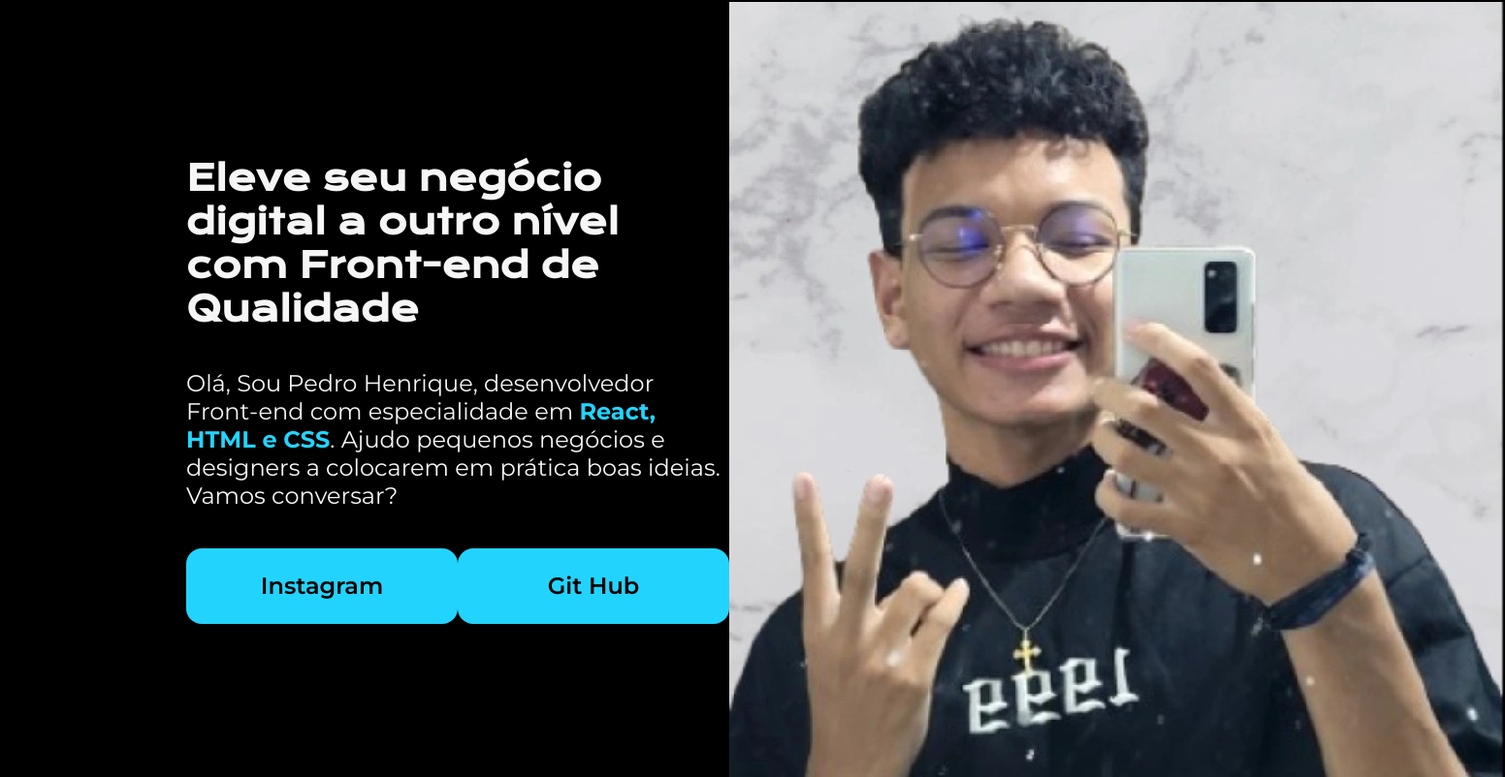
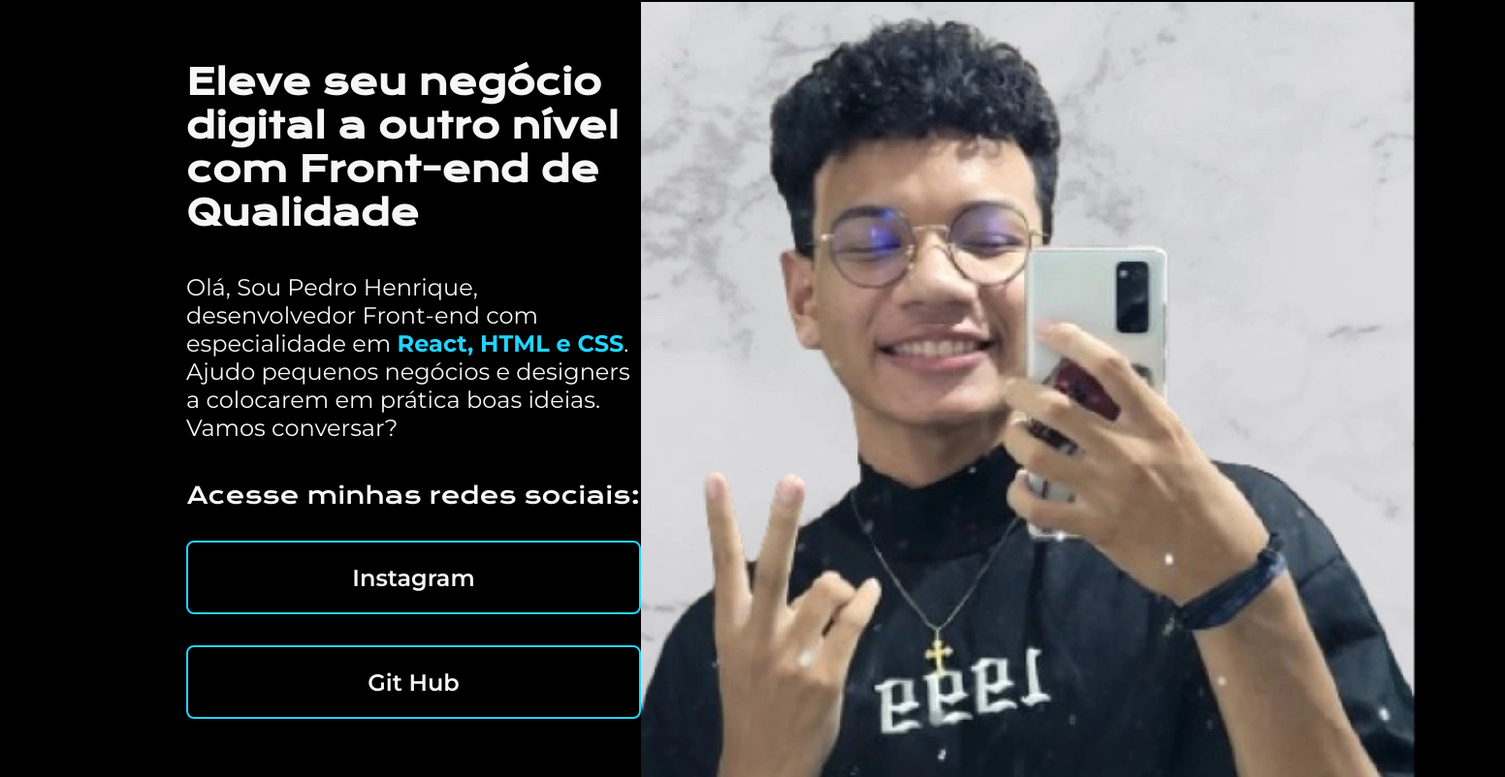
Before and after one commit to pedrox-developer/site-web-html-css, a plain HTML site: page portifólio/Projeto/index.html in a window 1280 px wide. Shown: the part 126-928 px from the top of the page at 97% size, 1552 px wide, since content can reach past the window. Drawn offline with nearby package versions, Linux system fonts and the light colour scheme.

Commit message:
aprimorando o layout

```diff
--- a/portifólio/Projeto/index.html
+++ b/portifólio/Projeto/index.html
@@ -19,6 +19,7 @@
         <p class="apresentacao__conteudo__texto">Olá, Sou Pedro Henrique, desenvolvedor Front-end com especialidade em <strong class="destaque-titulo">React, HTML e CSS</strong>.  Ajudo pequenos negócios e designers a colocarem em prática boas ideias. Vamos conversar?</p>
 
         <div class="apresentacao__links">
+            <h2 class="apresentacao__links__subtitulo" >Acesse minhas redes sociais:</h2>
             <a class="apresentacao__links__botao" href="https://www.instagram.com/pedrox.dev/" target="_blank">Instagram</a>
             <a class="apresentacao__links__botao" href="https://www.github.com/pedrox-developer" target="_blank">Git Hub</a>
         </div>
--- a/portifólio/Projeto/style.css
+++ b/portifólio/Projeto/style.css
@@ -42,18 +42,27 @@ body {
 
 .apresentacao__links {
     display: flex;
+    flex-direction: column;
+    align-items: center;
+    gap: 32px;
     justify-content: space-between;
 }
 
+.apresentacao__links__subtitulo {
+    font-family: "Krona One", sans-serif;
+    font-weight: 400;
+    font-size: 24px;
+}
+
 .apresentacao__links__botao {
-    background-color: #22D4FD;
-    width: 280px;
+    border: 2px solid #22d4fd;
+    width: 465px;
     text-align: center;
-    border-radius: 16px;
+    border-radius: 8px;
     font-size: 24px;
     font-weight: 600;
-    padding: 24.5px 0px;
+    padding: 21.5px 0px;
     text-decoration: none;
-    color: #000000;
+    color: #F6F6F6;
     font-family: "Montserrat", sans-serif;
 }
```
